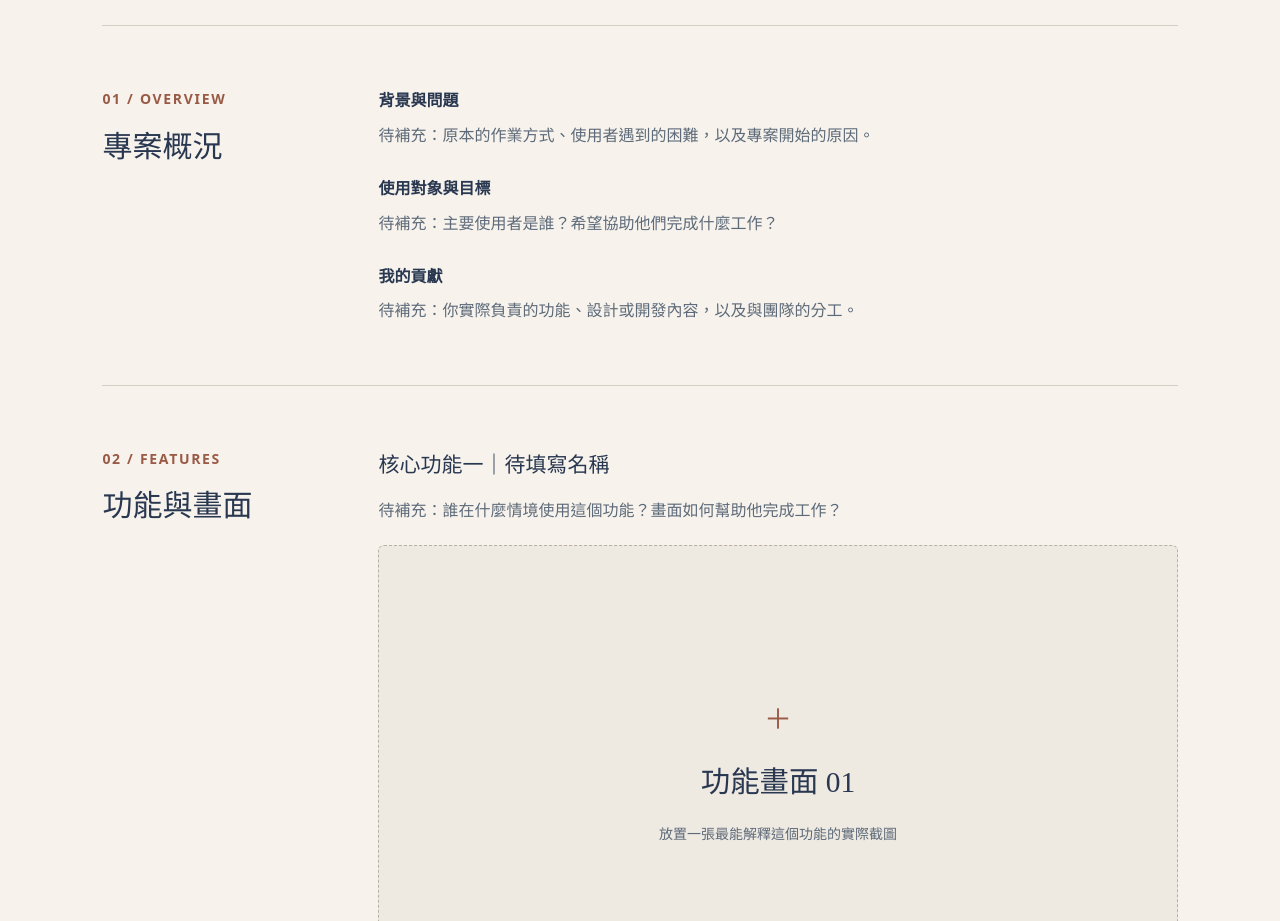
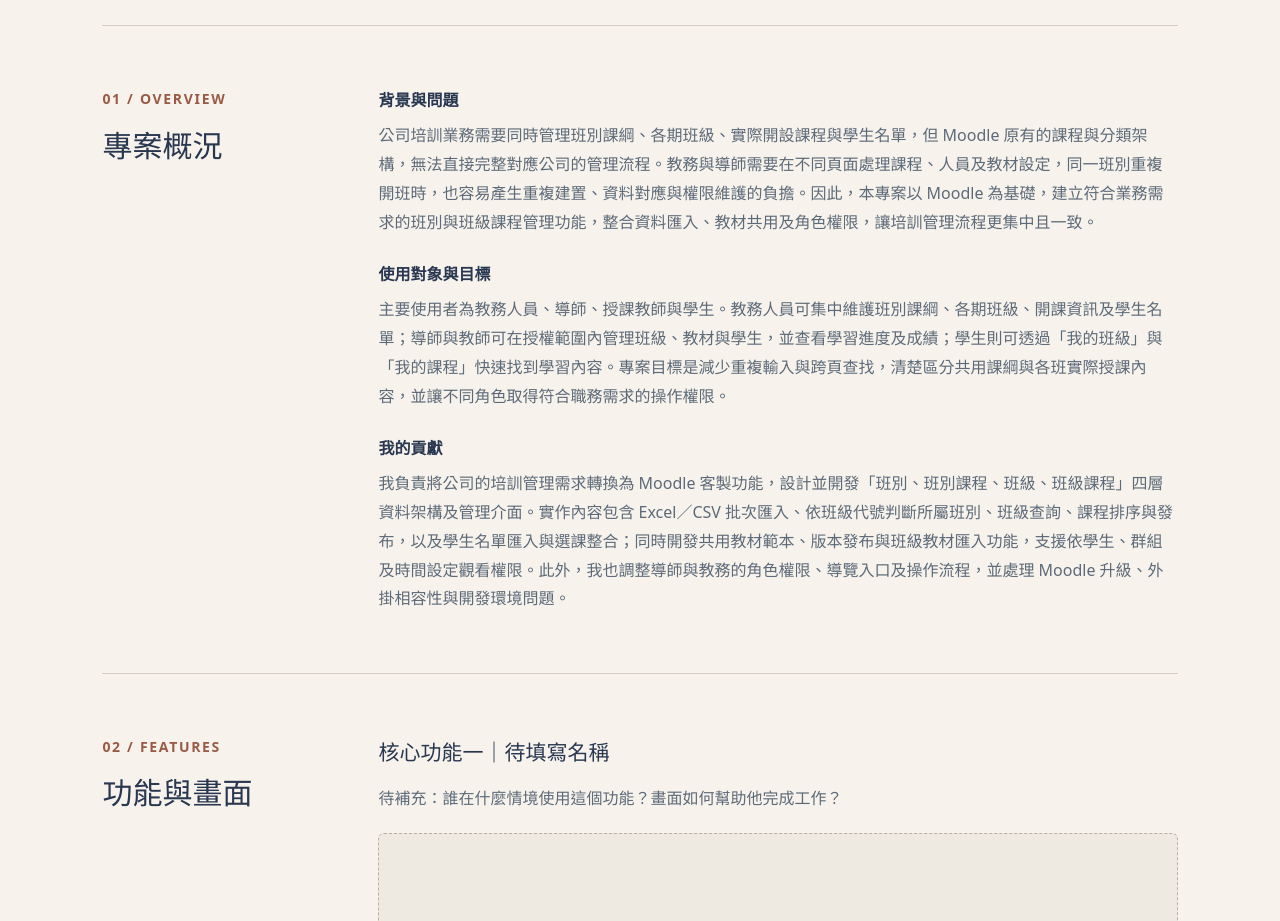
Before and after one commit to pheeb-lang/pheeb.github.io, a plain HTML site: page class-management.html in a window 1280 px wide. Shown: the part 1269-2190 px from the top of the page. Drawn offline with Linux system fonts and the light colour scheme.

Commit message:
Update class management overview and project demo styles

```diff
--- a/class-management.html
+++ b/class-management.html
@@ -35,9 +35,9 @@
     <section class="detail-section" id="overview" aria-labelledby="overview-title">
       <header><p class="eyebrow">01 / OVERVIEW</p><h2 id="overview-title">專案概況</h2></header>
       <div class="section-content"><dl class="summary-list">
-        <div><dt>背景與問題</dt><dd>待補充：原本的作業方式、使用者遇到的困難，以及專案開始的原因。</dd></div>
-        <div><dt>使用對象與目標</dt><dd>待補充：主要使用者是誰？希望協助他們完成什麼工作？</dd></div>
-        <div><dt>我的貢獻</dt><dd>待補充：你實際負責的功能、設計或開發內容，以及與團隊的分工。</dd></div>
+        <div><dt>背景與問題</dt><dd>公司培訓業務需要同時管理班別課綱、各期班級、實際開設課程與學生名單，但 Moodle 原有的課程與分類架構，無法直接完整對應公司的管理流程。教務與導師需要在不同頁面處理課程、人員及教材設定，同一班別重複開班時，也容易產生重複建置、資料對應與權限維護的負擔。因此，本專案以 Moodle 為基礎，建立符合業務需求的班別與班級課程管理功能，整合資料匯入、教材共用及角色權限，讓培訓管理流程更集中且一致。</dd></div>
+        <div><dt>使用對象與目標</dt><dd>主要使用者為教務人員、導師、授課教師與學生。教務人員可集中維護班別課綱、各期班級、開課資訊及學生名單；導師與教師可在授權範圍內管理班級、教材與學生，並查看學習進度及成績；學生則可透過「我的班級」與「我的課程」快速找到學習內容。專案目標是減少重複輸入與跨頁查找，清楚區分共用課綱與各班實際授課內容，並讓不同角色取得符合職務需求的操作權限。</dd></div>
+        <div><dt>我的貢獻</dt><dd>我負責將公司的培訓管理需求轉換為 Moodle 客製功能，設計並開發「班別、班別課程、班級、班級課程」四層資料架構及管理介面。實作內容包含 Excel／CSV 批次匯入、依班級代號判斷所屬班別、班級查詢、課程排序與發布，以及學生名單匯入與選課整合；同時開發共用教材範本、版本發布與班級教材匯入功能，支援依學生、群組及時間設定觀看權限。此外，我也調整導師與教務的角色權限、導覽入口及操作流程，並處理 Moodle 升級、外掛相容性與開發環境問題。</dd></div>
       </dl></div>
     </section>
     <section class="detail-section" id="features" aria-labelledby="features-title">
--- a/project-detail.css
+++ b/project-detail.css
@@ -38,6 +38,10 @@
 .summary-list dd { margin: 0; color: var(--muted); }
 .feature + .feature { margin-top: 44px; }
 .feature figure { margin-top: 20px; }
+.demo-toolbar { display: flex; flex-wrap: wrap; align-items: center; justify-content: space-between; gap: 8px 20px; padding: 14px 18px; background: #eee9e1; border: 1px solid var(--line); border-bottom: 0; border-radius: 6px 6px 0 0; font-size: 13px; }
+.demo-toolbar span { color: var(--muted); }
+.demo-toolbar a { color: var(--accent); }
+.classroom-demo-frame { display: block; width: 100%; height: 960px; border: 1px solid var(--line); border-radius: 0 0 6px 6px; background: #fff; }
 .timeline { list-style: none; margin: 0; padding: 0; }
 .timeline li { padding: 0 0 28px 26px; border-left: 1px solid var(--line); position: relative; }
 .timeline li::before { content: ""; position: absolute; left: -5px; top: 10px; width: 9px; height: 9px; background: var(--accent); border-radius: 50%; }
```
